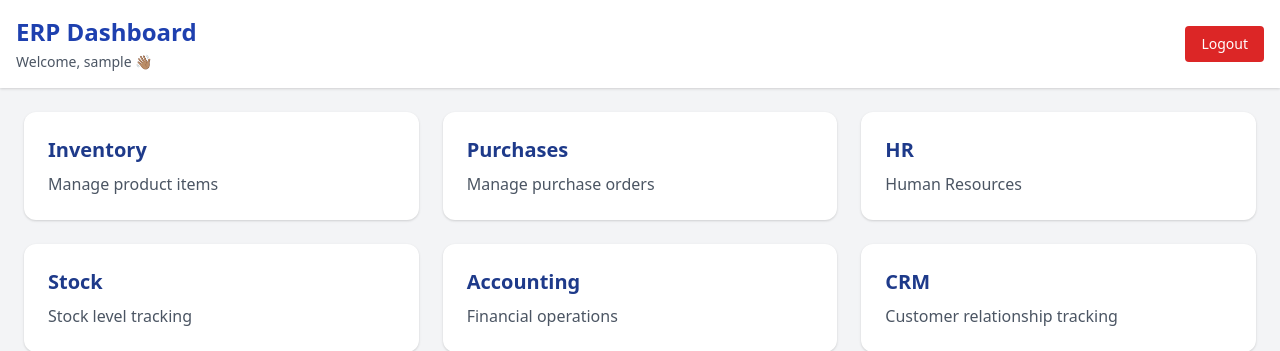
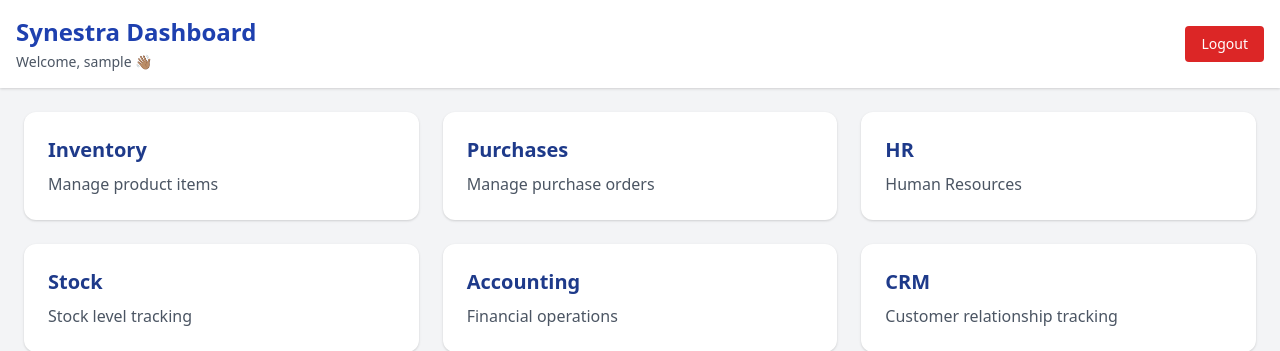
Before and after one commit to Anuoluwa-samuel/Django_erp, a Django app: page / in a window 1280 px wide. Shown: the top 351 px of the page. Run offline with Django 5.2, Linux system fonts and the light colour scheme; the visitor is signed in with stand-in values (Sample User, id 1).

Commit message:
Refactor: Update dashboard heading and remove email setup comment

```diff
--- a/purchases/views.py
+++ b/purchases/views.py
@@ -161,8 +161,6 @@ def delete_vendor(request, pk):
 @login_required
 def send_quotation_email(vendor, quotation):
     pdf_path = generate_quotation_pdf({'quotation': quotation})
-
-    # Email setup
     email = EmailMessage(
         subject=f"Quotation #{quotation.id} from Synestra",
         body=f"Dear {vendor.name},\n\nPlease find attached the quotation.\n\nBest regards,\nSynestra Team",
--- a/templates/dashboard.html
+++ b/templates/dashboard.html
@@ -9,7 +9,7 @@
 
 <div class="bg-white p-4 shadow flex justify-between items-center">
     <div>
-        <h1 class="text-2xl font-bold text-blue-800">ERP Dashboard</h1>
+        <h1 class="text-2xl font-bold text-blue-800">Synestra Dashboard</h1>
         <p class="text-sm text-gray-600 mt-1">Welcome, {{ request.user.username }} 👋🏽</p>
     </div>
     <form action="{% url 'logout' %}" method="post">
```
